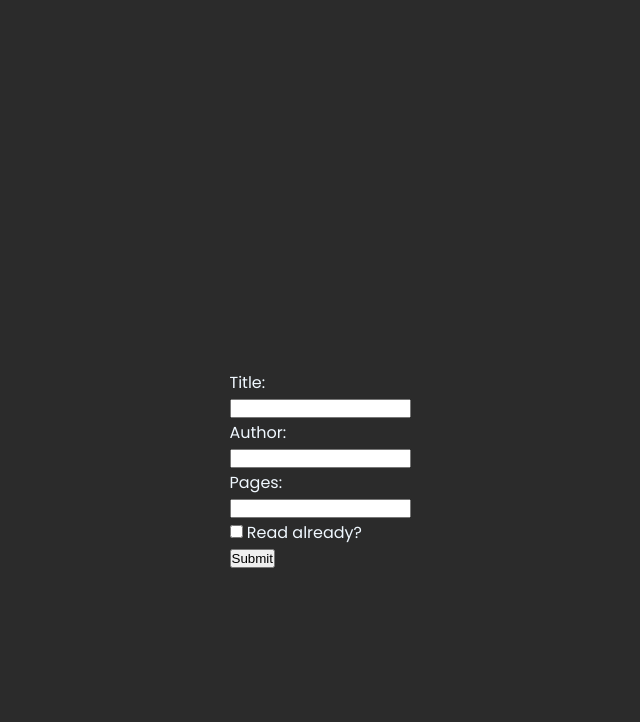
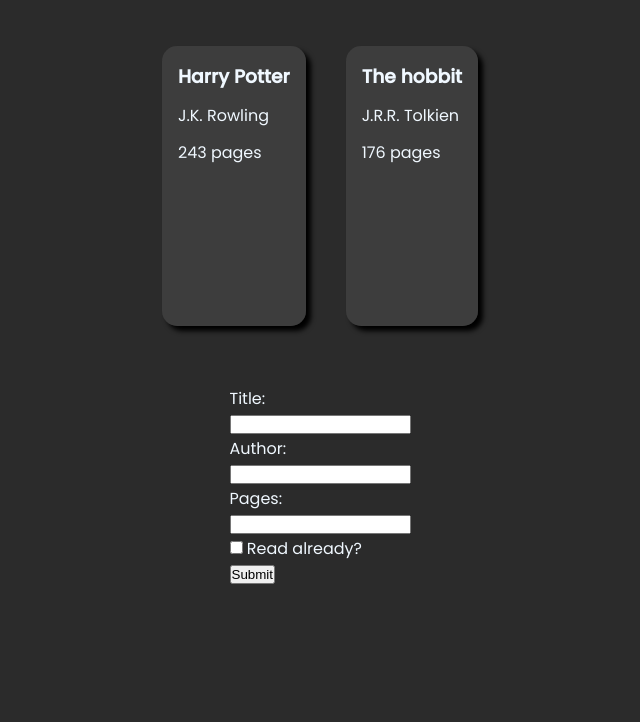
Before and after one commit to PettLe/library, a plain HTML site: page index.html in a window 1280 px wide. Shown: the part 78-800 px from the top of the page, without its empty margins (320-960 px from the left). Drawn offline with Linux system fonts and the light colour scheme.

Commit message:
display cards are somewhat working now

```diff
--- a/app.js
+++ b/app.js
@@ -43,7 +43,7 @@
     form.reset();
     console.log(myLibrary);
     event.preventDefault();
-
+showDisplay();
 }
 
 console.log(myLibrary);
@@ -51,6 +51,31 @@
 /* Create a LOOP that goes through the array and shows every book on the page (or in a cards).
  Might be easier to add few books manually.*/
 
+function showDisplay() {
+
+const display = document.querySelector(".display");
+display.innerHTML = "";
+
+for (i = 0; i < myLibrary.length; i++) {
+const card = document.createElement('div');
+card.classList.add("card");
+const cardTitle = document.createElement("h3");
+const cardAuthor = document.createElement("p");
+const cardPages = document.createElement("p");
+
+for (let item in myLibrary[i]) {
+cardTitle.textContent = (myLibrary[i].title);
+cardAuthor.textContent = (myLibrary[i].author);
+cardPages.textContent = (myLibrary[i].pages) + " pages";
+}
+card.appendChild(cardTitle);
+card.appendChild(cardAuthor);
+card.appendChild(cardPages);
+display.appendChild(card);
+}
+}
+
+showDisplay();
 
 
  /* NEW BOOK button, which brings up a FORM, which takes new book: author, title, pages and
--- a/style.css
+++ b/style.css
@@ -14,10 +14,25 @@
 }
 
 header {
+  margin-top: 2vh;
   width: 100%;
   text-align: center;
 }
 
 .display {
   height: 50vh;
+  display: flex;
+  align-items: center;
+  gap: 5vh;
 }
+
+.card {
+  background-color: rgba(66, 66, 66, 0.8);
+  padding: 2vh;
+  height: 35vh;
+  border-radius: 15px;
+  gap: 1.5vh;
+  box-shadow: 5px 5px 5px rgb(0, 0, 0);
+  display: flex;
+  flex-direction: column;
+}
```
